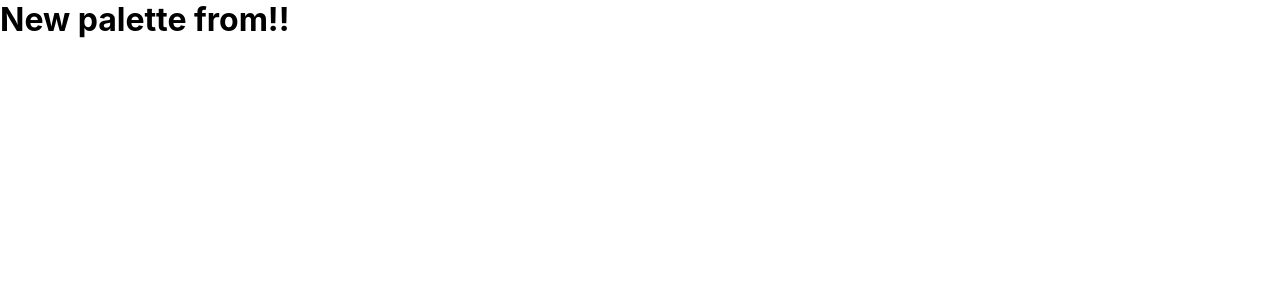
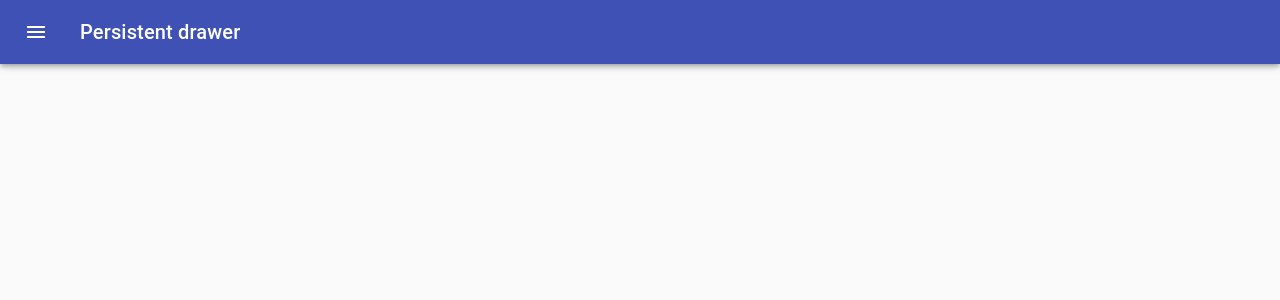
Before and after one commit to LagiewkaMarta/ColourPalette-App, a React (Create React App) app: page /palette/new in a window 1280 px wide. Shown: the top 300 px of the page. Built offline with nearby package versions, Linux system fonts and the light colour scheme.

Commit message:
Add Drawer to NewPaletteForm

```diff
--- a/src/Components/NewPaletteForm.js
+++ b/src/Components/NewPaletteForm.js
@@ -1,11 +1,143 @@
-import React, { Component } from 'react'
+import React from "react";
+import classNames from "classnames";
+import { withStyles } from "@material-ui/core/styles";
+import Drawer from "@material-ui/core/Drawer";
+import CssBaseline from "@material-ui/core/CssBaseline";
+import AppBar from "@material-ui/core/AppBar";
+import Toolbar from "@material-ui/core/Toolbar";
+import Typography from "@material-ui/core/Typography";
+import Divider from "@material-ui/core/Divider";
+import IconButton from "@material-ui/core/IconButton";
+import MenuIcon from "@material-ui/icons/Menu";
+import ChevronLeftIcon from "@material-ui/icons/ChevronLeft";
+import ChevronRightIcon from "@material-ui/icons/ChevronRight";
 
-export default class NewPaletteForm extends Component {
-    render() {
-        return (
-            <div>
-                <h1>New palette from!!</h1>
-            </div>
-        )
-    }
+const drawerWidth = 240;
+
+const styles = theme => ({
+  root: {
+    display: "flex"
+  },
+  appBar: {
+    transition: theme.transitions.create(["margin", "width"], {
+      easing: theme.transitions.easing.sharp,
+      duration: theme.transitions.duration.leavingScreen
+    })
+  },
+  appBarShift: {
+    width: `calc(100% - ${drawerWidth}px)`,
+    marginLeft: drawerWidth,
+    transition: theme.transitions.create(["margin", "width"], {
+      easing: theme.transitions.easing.easeOut,
+      duration: theme.transitions.duration.enteringScreen
+    })
+  },
+  menuButton: {
+    marginLeft: 12,
+    marginRight: 20
+  },
+  hide: {
+    display: "none"
+  },
+  drawer: {
+    width: drawerWidth,
+    flexShrink: 0
+  },
+  drawerPaper: {
+    width: drawerWidth
+  },
+  drawerHeader: {
+    display: "flex",
+    alignItems: "center",
+    padding: "0 8px",
+    ...theme.mixins.toolbar,
+    justifyContent: "flex-end"
+  },
+  content: {
+    flexGrow: 1,
+    padding: theme.spacing.unit * 3,
+    transition: theme.transitions.create("margin", {
+      easing: theme.transitions.easing.sharp,
+      duration: theme.transitions.duration.leavingScreen
+    }),
+    marginLeft: -drawerWidth
+  },
+  contentShift: {
+    transition: theme.transitions.create("margin", {
+      easing: theme.transitions.easing.easeOut,
+      duration: theme.transitions.duration.enteringScreen
+    }),
+    marginLeft: 0
+  }
+});
+
+class NewPaletteForm extends React.Component {
+  state = {
+    open: false
+  };
+
+  handleDrawerOpen = () => {
+    this.setState({ open: true });
+  };
+
+  handleDrawerClose = () => {
+    this.setState({ open: false });
+  };
+
+  render() {
+    const { classes, theme } = this.props;
+    const { open } = this.state;
+
+    return (
+      <div className={classes.root}>
+        <CssBaseline />
+        <AppBar
+          position="fixed"
+          className={classNames(classes.appBar, {
+            [classes.appBarShift]: open
+          })}
+        >
+          <Toolbar disableGutters={!open}>
+            <IconButton
+              color="inherit"
+              aria-label="Open drawer"
+              onClick={this.handleDrawerOpen}
+              className={classNames(classes.menuButton, open && classes.hide)}
+            >
+              <MenuIcon />
+            </IconButton>
+            <Typography variant="h6" color="inherit" noWrap>
+              Persistent drawer
+            </Typography>
+          </Toolbar>
+        </AppBar>
+        <Drawer
+          className={classes.drawer}
+          variant="persistent"
+          anchor="left"
+          open={open}
+          classes={{
+            paper: classes.drawerPaper
+          }}
+        >
+          <div className={classes.drawerHeader}>
+            <IconButton onClick={this.handleDrawerClose}>
+              {theme.direction === "ltr" ? (
+                <ChevronLeftIcon />
+              ) : (
+                <ChevronRightIcon />
+              )}
+            </IconButton>
+          </div>
+          <Divider />
+          <main
+            className={classNames(classes.content, {
+              [classes.contentShift]: open
+            })}
+          />
+        </Drawer>
+      </div>
+    );
+  }
 }
+export default withStyles(styles, { withTheme: true })(NewPaletteForm);
```
